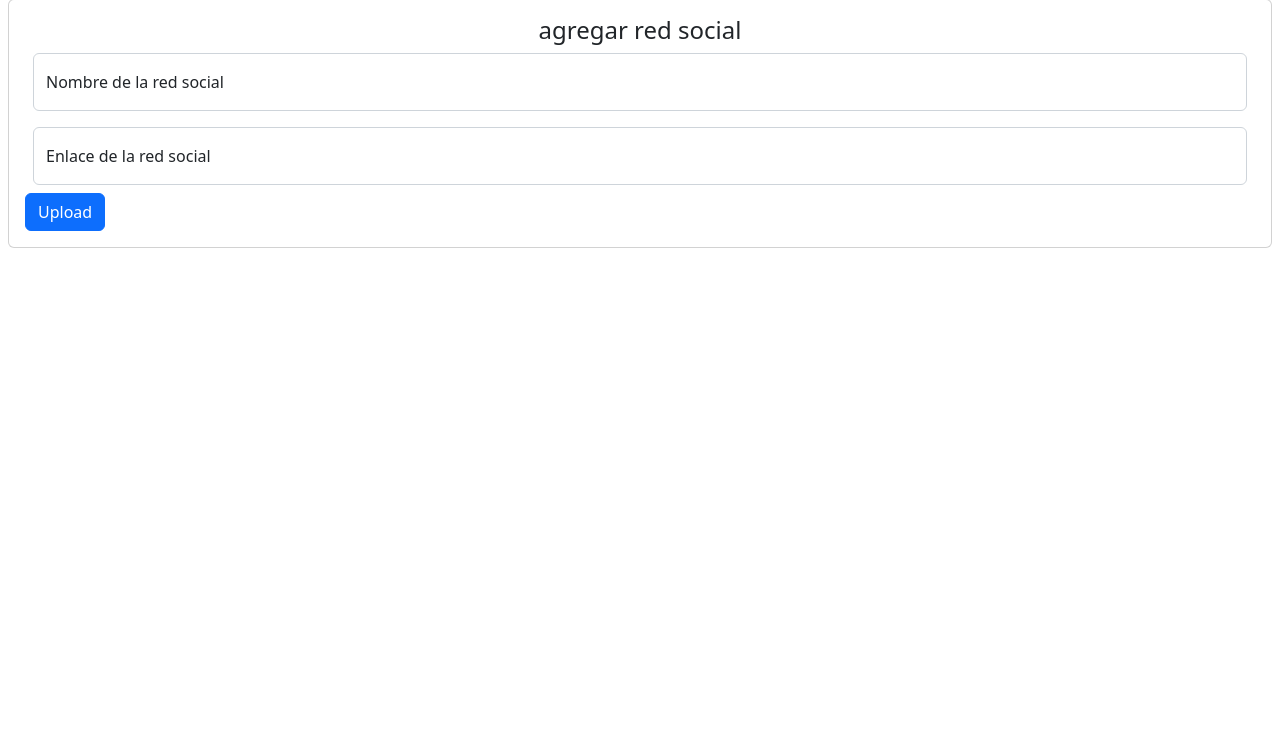
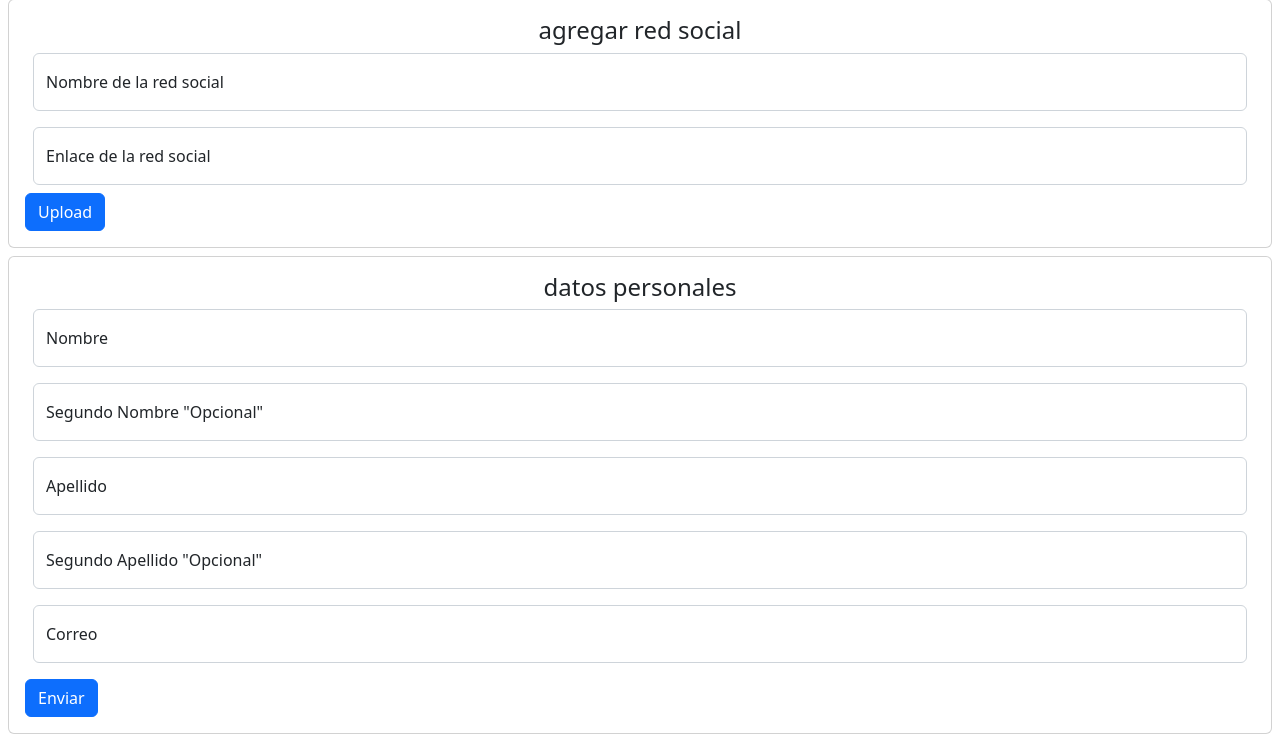
Before and after one commit to Joel-Flores/app_portfolio, a Flask app: page /setting/ in a window 1280 px wide. Shown: the part 1924-2666 px from the top of the page. Before the commit the page ends 2172 px from the top, so only its background shows below. Run offline with Flask 2, Linux system fonts and the light colour scheme; some libraries are stand-ins or nearby versions; some web fonts are replaced.

Commit message:
funcionalidad de datos personales actualizado

```diff
--- a/app/personal_informacion/full_name.py
+++ b/app/personal_informacion/full_name.py
@@ -2,6 +2,6 @@ from app.db import get_db
 
 def data():
     db, c = get_db()
-    sql = 'SELECT * FROM personal_information'
+    sql = 'SELECT * FROM personal_information ORDER BY id DESC LIMIT 1'
     c.execute(sql)
     return c.fetchone()
--- a/app/setting/personal_informacion.py
+++ /dev/null
@@ -1,5 +0,0 @@
-from flask import request, flash
-
-def function():
-
-    flash('')
--- a/app/setting/routes.py
+++ b/app/setting/routes.py
@@ -1,6 +1,6 @@
 from . import setting
 from flask import render_template, url_for, redirect
-from . import route_images, route_profesion, route_description, route_curse, route_proyecto, route_icon, route_social
+from . import route_images, route_profesion, route_description, route_curse, route_proyecto, route_icon, route_social, route_personal_informacion
 
 @setting.route('/')
 def index():
@@ -40,3 +40,8 @@ def icon():
 def social():
     route_social.function()
     return redirect(url_for('setting.index'))
+
+@setting.route('/personal', methods = ['POST'])
+def personal():
+    route_personal_informacion.function()
+    return redirect(url_for('setting.index'))
--- /dev/null
+++ b/app/templates/setting/form_personal_informacion.html
@@ -0,0 +1,30 @@
+<form action="/setting/personal" method="POST">
+
+    <div class="form-floating mb-3  m-2">
+        <label for="nombre">Nombre</label>
+        <input type="text" class="form-control" id="nombre" name="nombre" required>
+    </div>
+
+    <div class="form-floating mb-3  m-2">
+        <label for="nombre_s">Segundo Nombre "Opcional"</label>
+        <input type="text" class="form-control" id="nombre_s" name="nombre_s">
+    </div>
+
+    <div class="form-floating mb-3  m-2">
+        <label for="apellido">Apellido</label>
+        <input type="text" class="form-control" id="apellido" name="apellido" required>
+    </div>
+
+    <div class="form-floating mb-3  m-2">
+        <label for="apellido_s">Segundo Apellido "Opcional"</label>
+        <input type="text" class="form-control" id="apellido_s" name="apellido_s">
+    </div>
+
+    <div class="form-floating mb-3  m-2">
+        <label for="correo">Correo</label>
+        <input type="email" class="form-control" id="correo" name="correo" required>
+    </div>
+
+    <button type="submit" class="btn btn-primary">Enviar</button>
+
+</form>
--- a/app/templates/setting/index.html
+++ b/app/templates/setting/index.html
@@ -44,5 +44,11 @@
             {% include 'setting/form_social_media.html' %}
         </article>
     </section>
+    <section class="card m-2">
+        <article class="card-body">
+            <h4 class="card-title text-center">datos personales</h4>
+            {% include 'setting/form_personal_informacion.html' %}
+        </article>
+    </section>
 </main>
 {%endblock%}
```
Also changed, not shown: app/setting/route_personal_informacion.py (added, +27 -0 lines).
